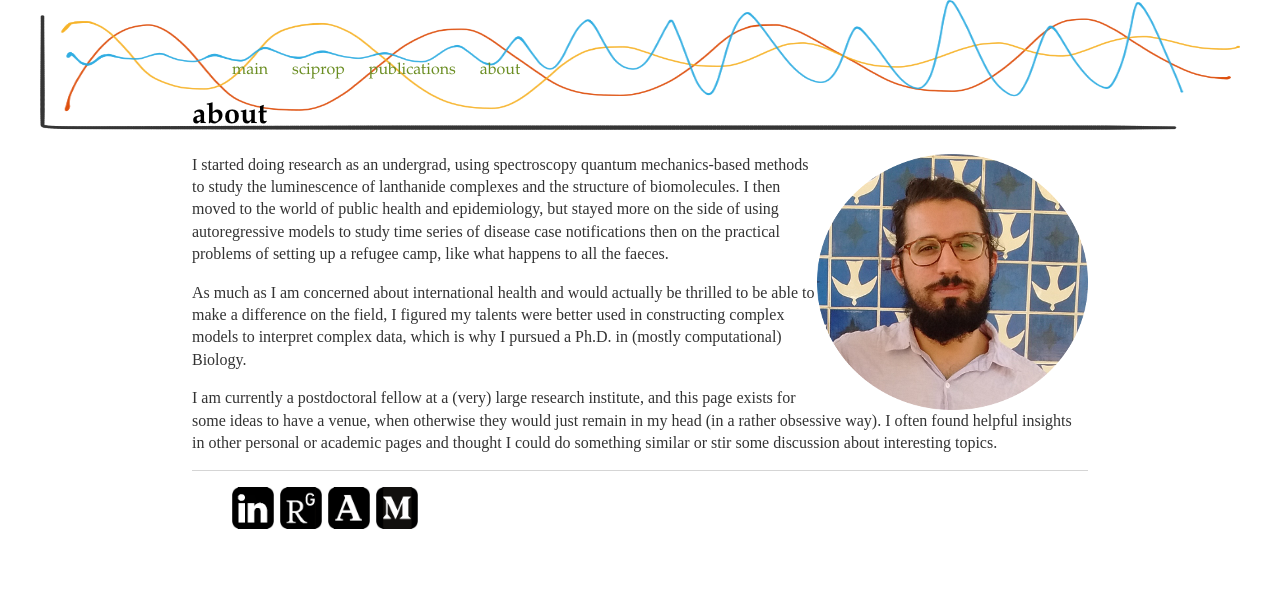
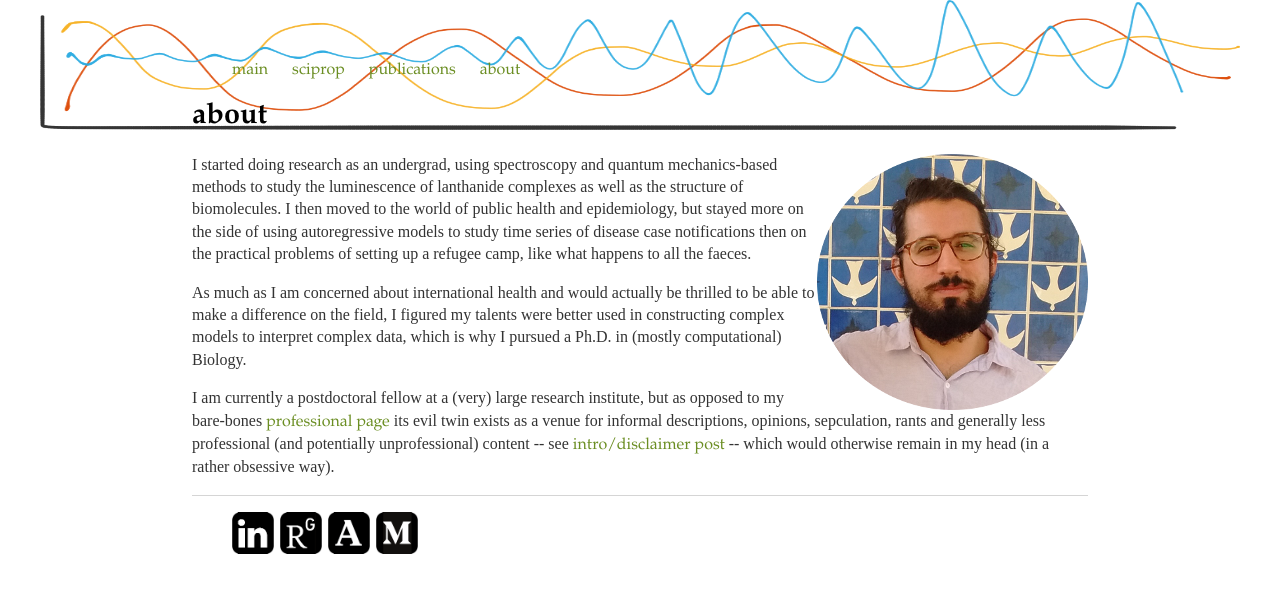
Before and after one commit to caesoma/caesoma.github.io, a Jekyll site: the page about/index.html, which Jekyll copies as it is, in a window 1280 px wide. Shown: the top 593 px of the page. Built offline with Jekyll 4.4.1, drawn with Linux system fonts in a browser that asks for light colours.

Commit message:
update about

```diff
--- a/about/index.html
+++ b/about/index.html
@@ -20,16 +20,19 @@
 <h1>about</h1>
 <p>
 <img src="/images/me2.png" alt="foto" class="alignright"/>
-I started doing research as an undergrad, using spectroscopy quantum mechanics-based methods to study the luminescence of lanthanide complexes and the structure of biomolecules.
+  I started doing research as an undergrad, using spectroscopy and quantum mechanics-based methods to study the luminescence of lanthanide complexes as well as the structure of biomolecules.
 I then moved to the world of public health and epidemiology, but stayed more on the side of using autoregressive models to study time series of disease case notifications then on the practical problems of setting up a refugee camp, like what happens to all the faeces.
 </p>
 
-<p>As much as I am concerned about international health and would actually be thrilled to be able to make a difference on the field, I figured my talents were better used in constructing complex models to interpret complex data, which is why I pursued a Ph.D. in (mostly computational) Biology.
+<p>
+  As much as I am concerned about international health and would actually be thrilled to be able to make a difference on the field, I figured my talents were better used in constructing complex models to interpret complex data, which is why I pursued a Ph.D. in (mostly computational) Biology.
 </p>
 
 <p>
-I am currently a postdoctoral fellow at a (very) large research institute, and this page exists for some ideas to have a venue, when otherwise they would just remain in my head (in a rather obsessive way). I often found helpful insights in other personal or academic pages and thought I could do something similar or stir some discussion about interesting topics.
+  I am currently a postdoctoral fellow at a (very) large research institute, but as opposed to my bare-bones <a href="https://caetanosoutomaior.bitbucket.io/">professional page</a> its evil twin exists as a venue for informal descriptions, opinions, sepculation, rants and generally less professional (and potentially unprofessional) content -- see <a href="https://caesoma.github.io/2018/02/22/introduction-disclaimer.html">intro/disclaimer post</a> --  which would otherwise remain in my head (in a rather obsessive way).
+
 </p>
+
 
   <footer>
     <ul>
```
